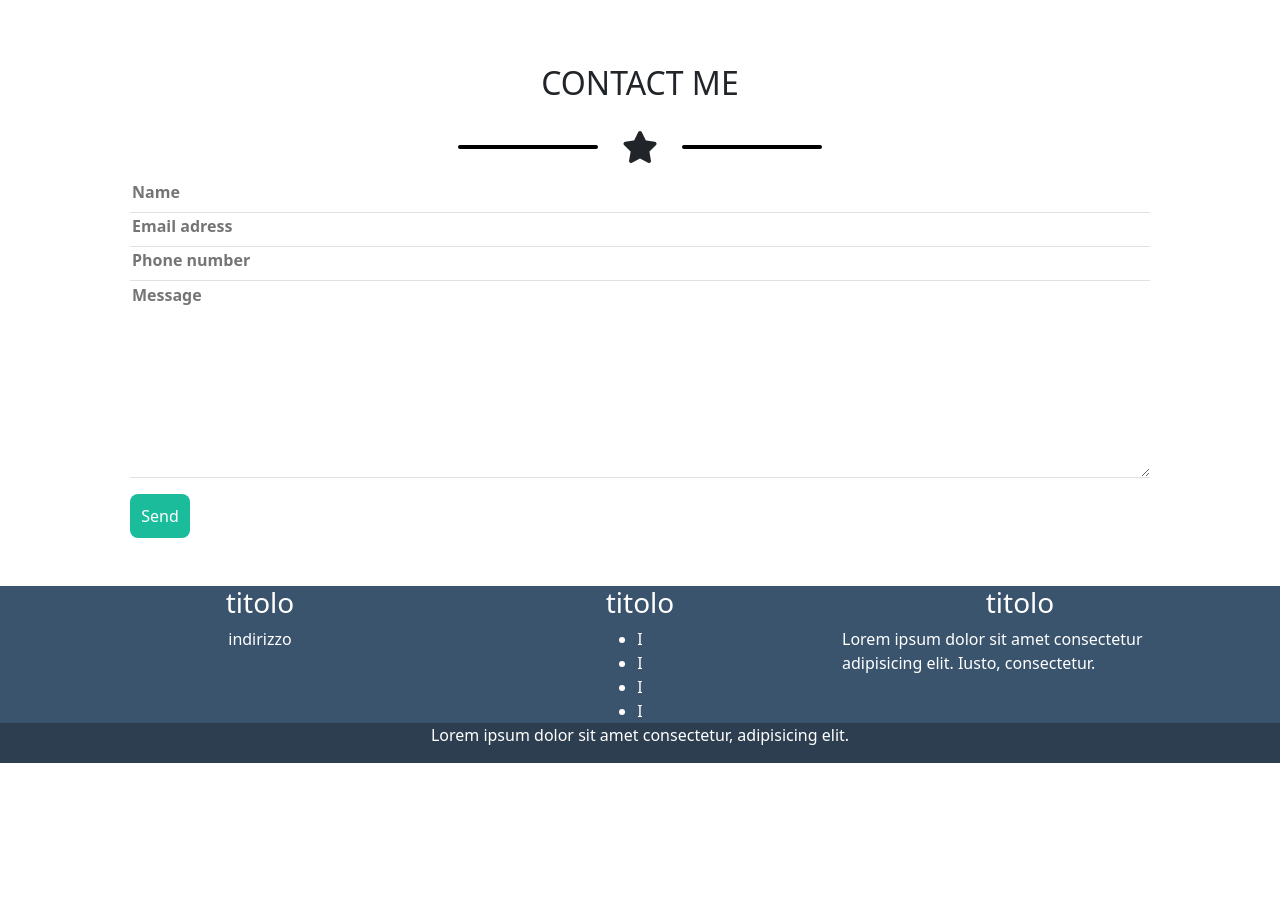
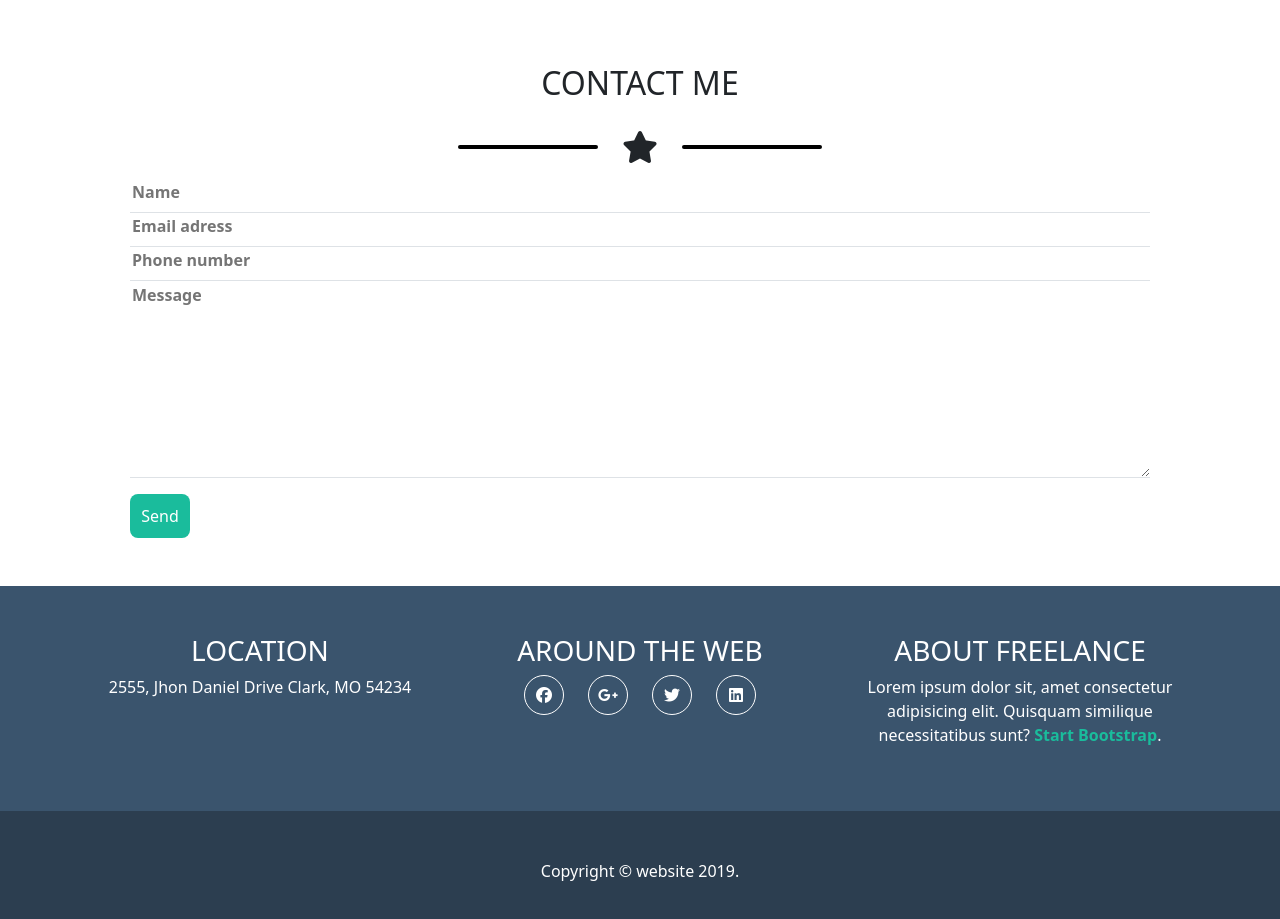
Before and after one commit to Marcomagnano93/html-css-bootstrap-freelancer, a plain HTML site: page index.html in a window 1280 px wide. Shown: the part 1954-2873 px from the top of the page. Before the commit the page ends 2717 px from the top, so only its background shows below. Drawn offline with nearby package versions, Linux system fonts and the light colour scheme.

Commit message:
ADD: footer: content and style

```diff
--- a/css/style.css
+++ b/css/style.css
@@ -42,7 +42,22 @@ textarea::placeholder {
     border-radius: 8px;
     width: 60px;
 
+}
 
+.link_green {
+    color: var(--bg-acqua);
+    text-decoration: none;
+    font-weight: 600;
+}
+
+.social_list li {
+    border: 1px solid white;
+    border-radius: 999px;
+    height: 40px;
+    width: 40px;
+    display: flex;
+    align-items: center;
+    justify-content: center;
 }
 
 
--- a/index.html
+++ b/index.html
@@ -122,30 +122,30 @@
 </main>
 
 <footer>
-    <div class="contacts">
+    <div class="contacts text-center py-5">
         <div class="container">
-            <div class="row">
+            <div class="row g-4">
                 <div class="col-md-4">
                     <div class="d-flex align-items-center flex-column">
-                        <h3>titolo</h3>
-                        <address>indirizzo</address>
+                        <h3>LOCATION</h3>
+                        <address>2555, Jhon Daniel Drive Clark, MO 54234</address>
                     </div>
                 </div>
                 <div class="col-md-4">
                     <div class="d-flex align-items-center flex-column">
-                        <h3>titolo</h3>
-                        <ul class="list-group">
-                            <li>I</li>
-                            <li>I</li>
-                            <li>I</li>
-                            <li>I</li>
+                        <h3>AROUND THE WEB</h3>
+                        <ul class=" social_list list-unstyled gap-4 d-flex">
+                            <li><a class="text-decoration-none text-reset" href="#"><i class="fa-brands fa-facebook"></i></a></li>
+                            <li><a class="text-decoration-none text-reset" href="#"><i class="fa-brands fa-google-plus-g"></i></a></li>
+                            <li><a class="text-decoration-none text-reset" href="#"><i class="fa-brands fa-twitter"></i></a></li>
+                            <li><a class="text-decoration-none text-reset" href="#"><i class="fa-brands fa-linkedin"></i></a></li>
                         </ul>
                     </div>
                 </div>
                 <div class="col-md-4">
                     <div class="d-flex align-items-center flex-column">
-                        <h3>titolo</h3>
-                        <p>Lorem ipsum dolor sit amet consectetur adipisicing elit. Iusto, consectetur.</p>
+                        <h3>ABOUT FREELANCE</h3>
+                        <p>Lorem ipsum dolor sit, amet consectetur adipisicing elit. Quisquam similique necessitatibus sunt? <a class="link_green" href="#">Start Bootstrap</a>.</p>
                     </div>
                 </div>
             </div>
@@ -153,9 +153,11 @@
 
     </div>
 
-    <div class="copyright">
+    <div class="copyright py-5">
 
-                    <div class="d-flex justify-content-center"><p>Lorem ipsum dolor sit amet consectetur, adipisicing elit.</p></div>
+                <div class="d-flex justify-content-center align-items-center">
+                    <p>Copyright &copy; website 2019. </p>
+                </div>
 
     </div>
 </footer>
```
